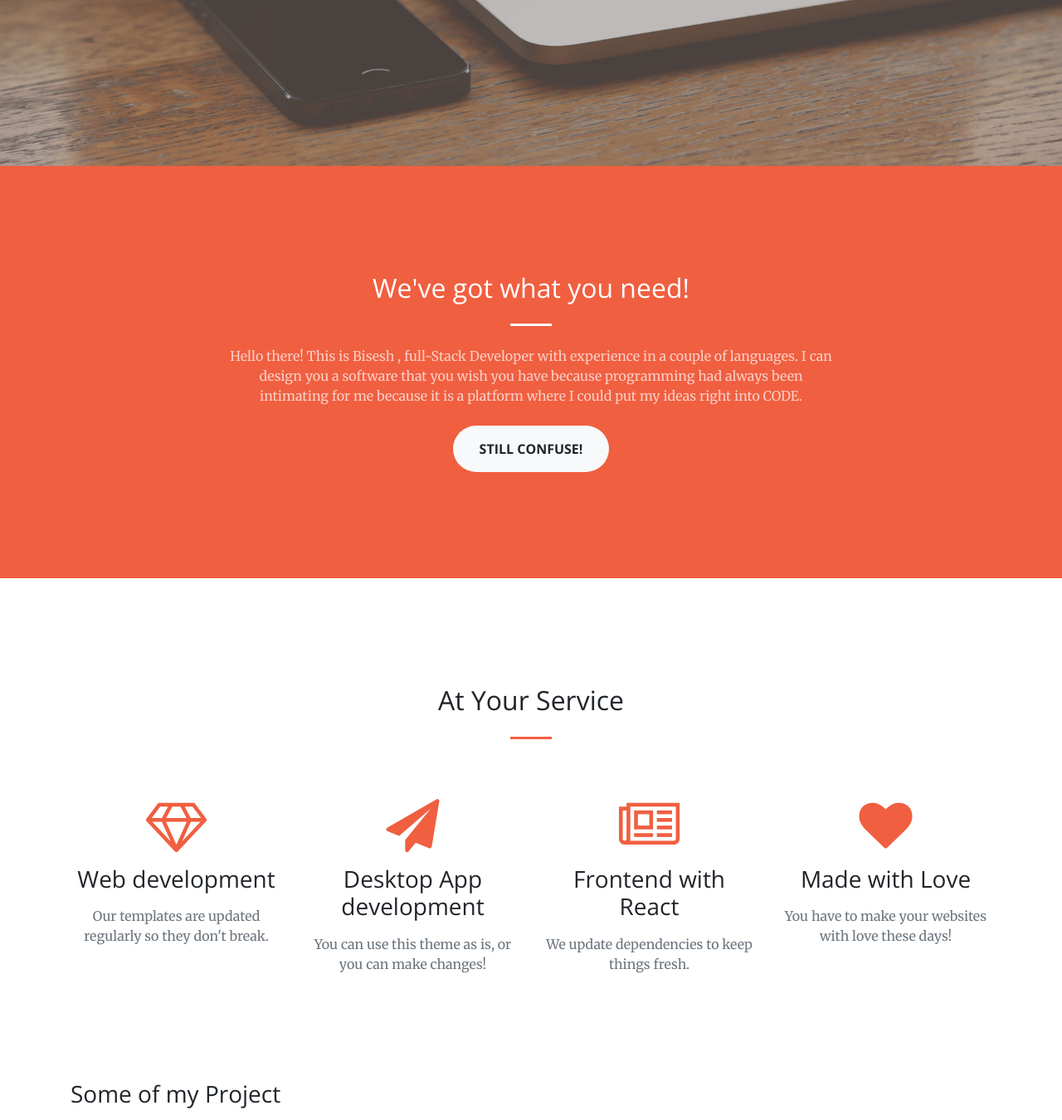
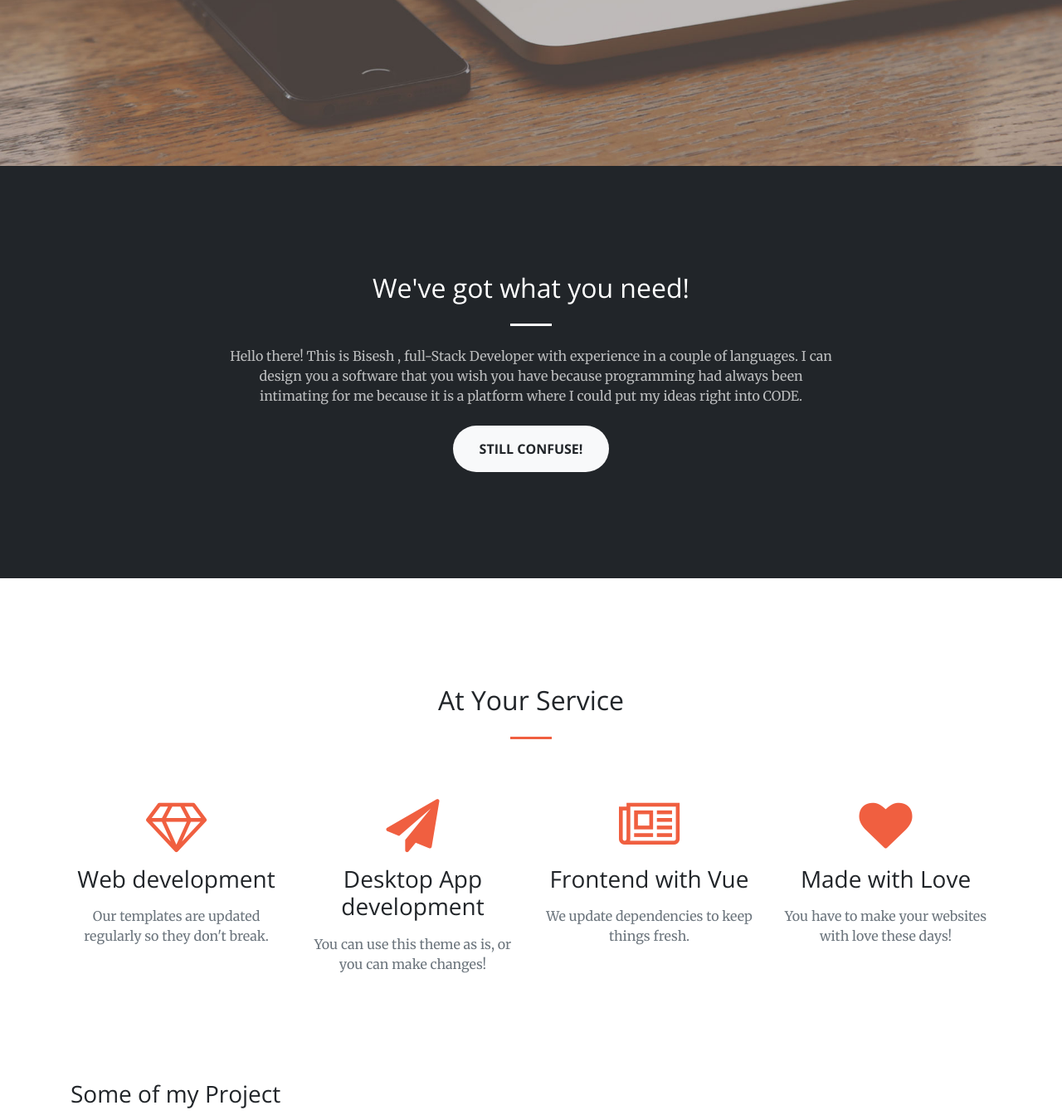
Before and after one commit to biseshbhattarai/PersonalPortfolio, a Django app: page / in a window 1280 px wide. Shown: the part 600-1950 px from the top of the page at 83% size. Run offline with Django 3.2, Linux system fonts and the light colour scheme; data comes from the database, SQL or seed files in the repository; some libraries are stand-ins or nearby versions.

Commit message:
changes made

```diff
--- a/blog/templates/blog/index.html
+++ b/blog/templates/blog/index.html
@@ -79,7 +79,7 @@
       </div>
     </header>
 
-    <section class="bg-primary" id="about">
+    <section class="bg-dark" id="about">
       <div class="container">
         <div class="row">
           <div class="col-lg-8 mx-auto text-center">
@@ -120,7 +120,7 @@
           <div class="col-lg-3 col-md-6 text-center">
             <div class="service-box mt-5 mx-auto">
               <i class="fa fa-4x fa-newspaper-o text-primary mb-3 sr-icons"></i>
-              <h3 class="mb-3">Frontend with React</h3>
+              <h3 class="mb-3">Frontend with Vue</h3>
               <p class="text-muted mb-0">We update dependencies to keep things fresh.</p>
             </div>
           </div>
@@ -287,7 +287,7 @@
           <div class="col-lg-4 mr-auto text-center">
             <i class="fa fa-envelope-o fa-3x mb-3 sr-contact"></i>
             <p>
-              <a href="mailto:your-email@your-domain.com">feedback@startbootstrap.com</a>
+              <a href="">feedback@startbootstrap.com</a>
             </p>
           </div>
         </div>
```
